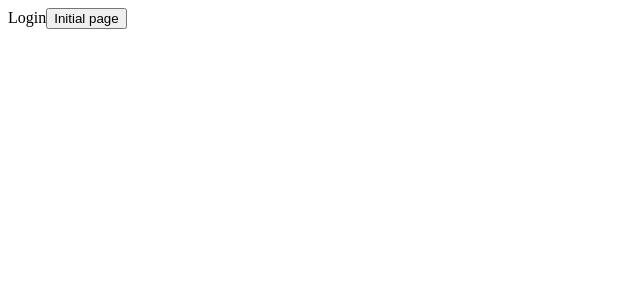
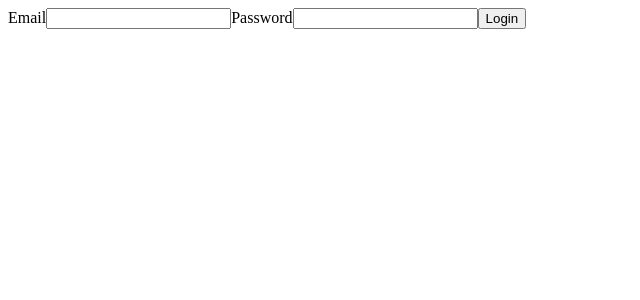
Before and after one commit to Julio1901/data-hub-web, a React (Create React App) app: page /login in a window 1280 px wide. Shown: the top 300 px of the page, without its empty margins (0-640 px from the left). Built offline with nearby package versions, Linux system fonts and the light colour scheme.

Commit message:
Login form created

```diff
--- a/src/app/pages/login/Login.tsx
+++ b/src/app/pages/login/Login.tsx
@@ -1,18 +1,29 @@
-import { useNavigate } from "react-router-dom";
+import { useState } from "react";
 
 export const Login = () => {
 
-    const navigate = useNavigate();
+    const [email, setEmail] = useState("");
+    const [password, setPassword] = useState("");
 
-    // Segundo modo de fazer navegação
-    const handleClick = () => {
-        navigate("/initial-page");
-    }
+    const handleLogin = () => {
+        console.log(email);
+        console.log(password);
+    };
 
     return (
         <div>
-            Login
-            <button onClick={handleClick}>Initial page</button>
+            <form>
+                <label>
+                    <span>Email</span>
+                    <input value={email} onChange={e => setEmail(e.target.value)} / >
+                </label>
+                <label>
+                    <span>Password</span>
+                    <input type="password"  value={password} onChange={e => setPassword(e.target.value)} / >
+                </label>
+                <button type="button" onClick={handleLogin}>Login</button>
+            </form>
+
         </div>
     );
 }
```
